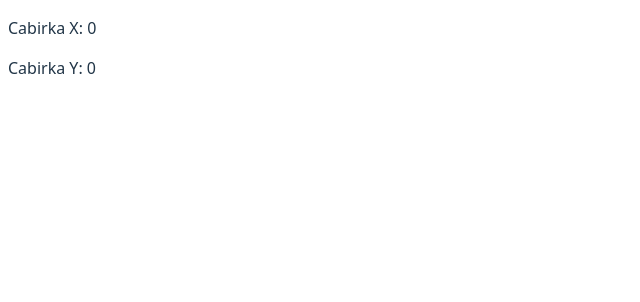
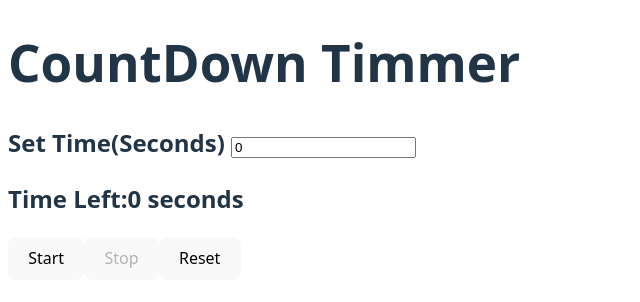
Before and after one commit to shiikhulkulli/Dugdiiye-React-Exercises, a React (Vite) app: page / in a window 1280 px wide. Shown: the top 302 px of the page, without its empty margins (0-640 px from the left). Built offline with nearby package versions, Linux system fonts and the light colour scheme.

Commit message:
adding exercises-8

```diff
--- a/src/App.jsx
+++ b/src/App.jsx
@@ -7,6 +7,9 @@ import ShoopingCaart from "./shoopinCaart.jsx"
 import TitleChange from "./exercise-6.jsx"
 import BedelTitleka from "./exercise-6.jsx"
 import CabirkaShaashada from "./exercises-7.jsx"
+import StopWatch from "./StopWatch.jsx"
+import CountDown from "./exercise-8.jsx"
+
 
 // import increasNumber from "./KordhiNumberka.jsx
 
@@ -29,8 +32,10 @@ function App(){
     {/* {<ShoopingCaart/>} */}
     {/* {<TitleChange/>} */}
     {/* {<BedelTitleka/>} */}
-    {<CabirkaShaashada/>}
+    {/* {<CabirkaShaashada/>} */}
     {/* {<DhaqaaqaMuuska/>} */}
+    {/* {<StopWatch/>} */}
+    {<CountDown/>}
     {/* <UsedCard
     name={"Saacid"}
     email={"saaciduu@gmail.com"}
--- /dev/null
+++ b/src/StopWatch.jsx
@@ -0,0 +1,37 @@
+import { useState, useEffect } from "react";
+const StopWatch = ()=>{
+    const [time, setTime] = useState(0)
+    const [isRunning, setRunning] = useState(false)
+
+    useEffect(()=>{
+        let timerId;
+        if(isRunning){
+           timerId = setInterval(()=>{
+            setTime((prev)=>prev +1)
+        },1000);
+        }
+
+        return()=> clearInterval(timerId)
+    },[isRunning])
+
+    const handleStart = () => {
+        setRunning(true)
+    }
+    const handleStop= ()=>{
+        setRunning(false)
+    }
+    const handleRest = ()=>{
+        setTime(0)
+        setRunning(false)
+    }
+
+    return(
+        <div>
+            <h2>StopWatch {time} seconds</h2>
+            <button disabled={isRunning} onClick={handleStart}>Start</button>
+            <button disabled={!isRunning} onClick={handleStop}>Stop</button>
+            <button onClick={handleRest}>Reset</button>
+        </div>
+    )
+}
+export default StopWatch;
--- /dev/null
+++ b/src/exercise-8.jsx
@@ -0,0 +1,50 @@
+import { useState, useEffect } from "react";
+const CountDown = () =>{
+    const [seconds, setSeconds] = useState(0)
+    const [isRunning, setRunning] = useState(false)
+    const [userInput, setUserInput] = useState(0)
+    useEffect(()=>{
+        let timerId;
+        if(isRunning && seconds > 0){
+           timerId = setInterval(()=>{
+            setSeconds((prev)=>prev -1)
+        },1000);
+        }else if(seconds === 0){
+            setRunning(false);
+        }
+
+        return()=> clearInterval(timerId)
+    },[isRunning, seconds])
+
+    const handleStart = () => {
+        if(seconds ===0){
+            setSeconds(userInput)
+        }
+        setRunning(true)
+    }
+    const handleStop= ()=>{
+        setRunning(false)
+    }
+    const handleRest = ()=>{
+        setSeconds(userInput)
+        setRunning(false)
+
+    }
+
+    return(
+        <div>
+            <h1>CountDown Timmer</h1>
+            <h2> Set Time(Seconds) <input
+            type="number"
+            value={userInput}
+            placeholder="geli secondska"
+            onChange={(e)=>setUserInput(Number(e.target.value))}/></h2>
+            <h2>  Time Left:{seconds} seconds</h2>
+            <button disabled={isRunning} onClick={handleStart}>Start</button>
+            <button disabled={!isRunning} onClick={handleStop}>Stop</button>
+            <button onClick={handleRest}>Reset</button>
+        </div>
+    )
+}
+
+export default CountDown;
```
